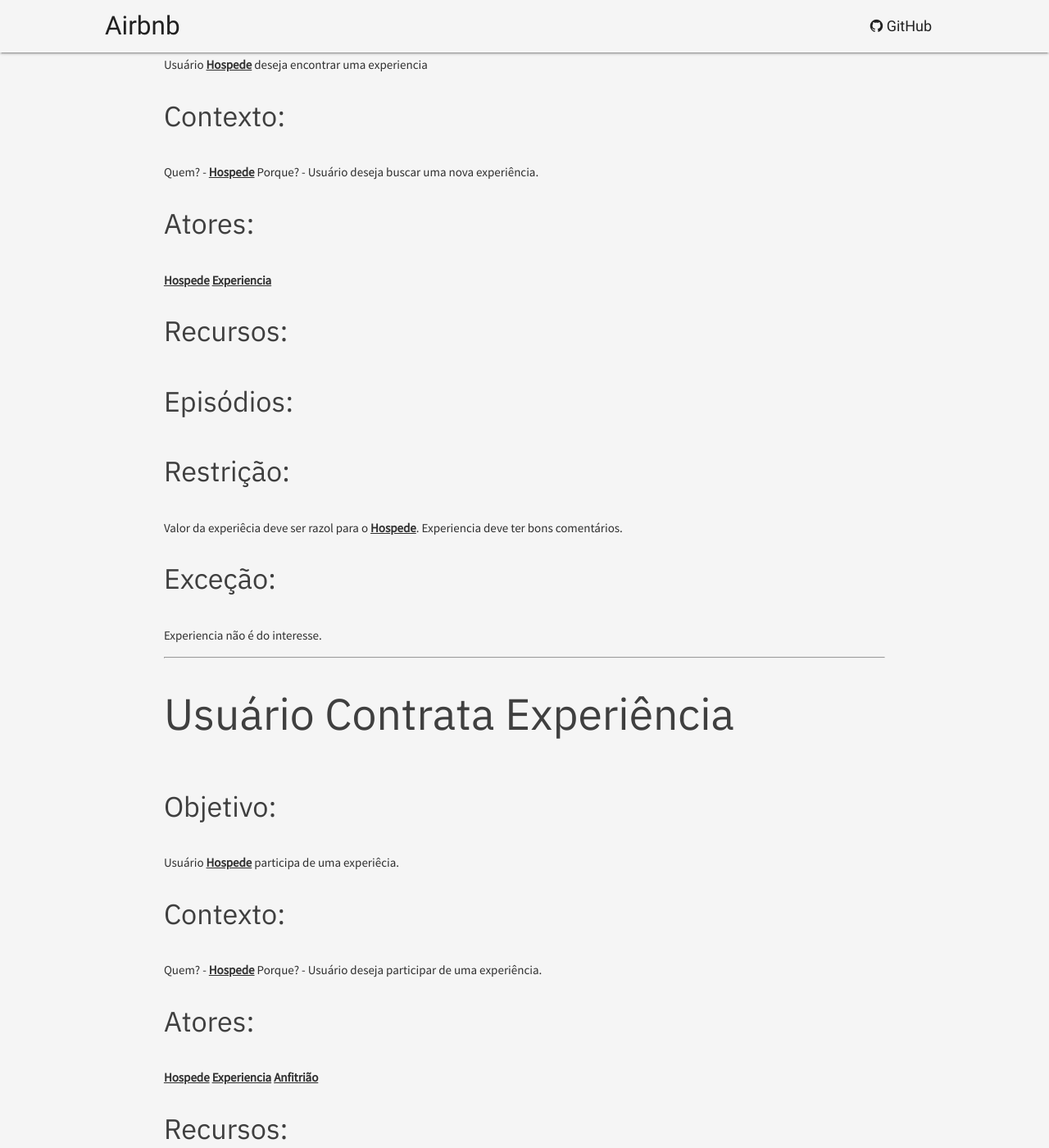
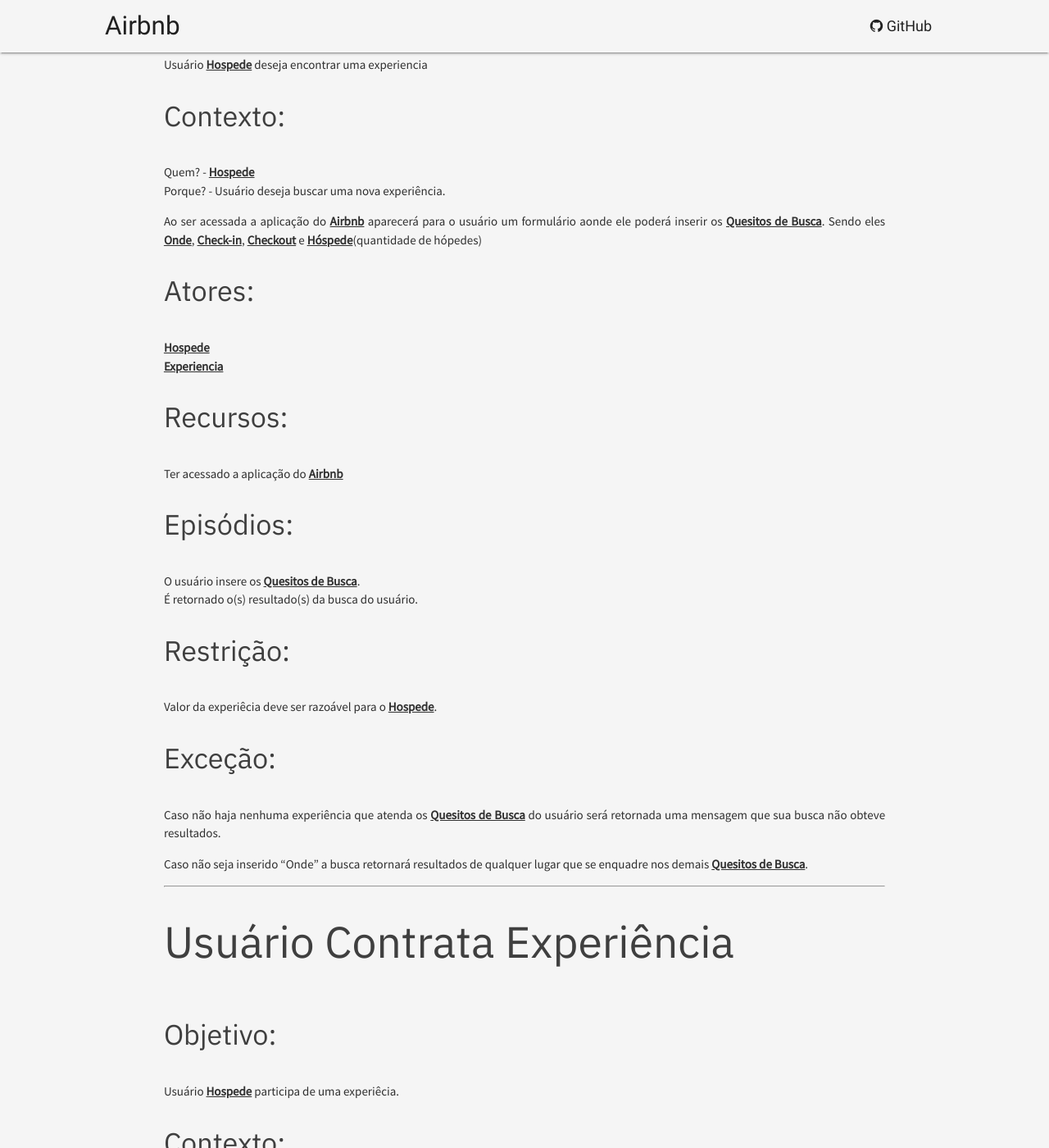
Before and after one commit to Requisitos-2018-2/airbnb, a Jekyll site: the page built from modelagem/lexicos_cenarios/cen_experiencia.md, in a window 1280 px wide and 1400 px high, scrolled down 1294 px. Shown: the whole window at 82% size. Built offline with Jekyll 4.4.1, drawn with Linux system fonts in a browser that asks for light colours; our own code applies the rules of GitHub Pages for plain Markdown files.

Commit message:
criando cenario de busca de experiência

```diff
--- a/modelagem/lexicos_cenarios/cen_experiencia.md
+++ b/modelagem/lexicos_cenarios/cen_experiencia.md
@@ -25,16 +25,25 @@
 #### Contexto:
 Quem? - [Hospede](lex_geral.md#HOSPEDE)
 Porque? - Usuário deseja buscar uma nova experiência.
+
+Ao ser acessada a aplicação do [Airbnb](lex_geral.md#AIRBNB) aparecerá para o usuário um formulário aonde ele poderá
+inserir os [Quesitos de Busca](). Sendo eles [Onde](), [Check-in](), [Checkout]() e [Hóspede]()(quantidade de hópedes)
 #### Atores:
 [Hospede](lex_geral.md#HOSPEDE)
 [Experiencia](lex_experiencia.md#EXPERIENCIA)
 #### Recursos:
+Ter acessado a aplicação do [Airbnb](lex_geral.md#AIRBNB)
 #### Episódios:
+O usuário insere os [Quesitos de Busca]().
+É retornado o(s) resultado(s) da busca do usuário.
 #### Restrição:
-Valor da experiêcia deve ser razol para o [Hospede](lex_geral.md#HOSPEDE).
-Experiencia deve ter bons comentários.
+Valor da experiêcia deve ser razoável para o [Hospede](lex_geral.md#HOSPEDE).
 #### Exceção:
-Experiencia não é do interesse.
+Caso não haja nenhuma experiência que atenda os [Quesitos de Busca]() do usuário será
+retornada uma mensagem que sua busca não obteve resultados.
+
+Caso não seja inserido “Onde” a busca retornará resultados de qualquer lugar que se enquadre
+nos demais [Quesitos de Busca]().
 
 ***
 ## Usuário Contrata Experiência <a name="CONTRATA-EXPERIENCIA"></a>
```
